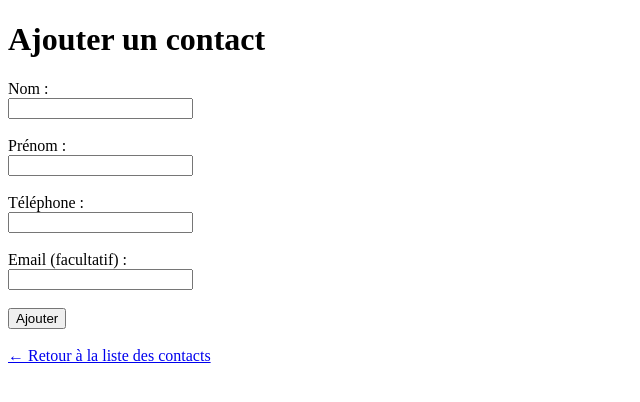
After one commit to stick13/Carnet, a PHP site: page /ajouter.php in a window 1280 px wide. The commit adds this page. Shown: the top 402 px of the page, without its empty margins (0-640 px from the left). Run offline with PHP 8.4, Linux system fonts and the light colour scheme.

Commit message:
Première verison

```diff
--- /dev/null
+++ b/ajouter.php
@@ -0,0 +1,74 @@
+<?php
+// Initialisation des variables
+$nom = $prenom = $telephone = $email = "";
+$erreurs = [];
+
+// Traitement du formulaire
+if ($_SERVER['REQUEST_METHOD'] === 'POST') {
+    $nom = trim($_POST['nom'] ?? '');
+    $prenom = trim($_POST['prenom'] ?? '');
+    $telephone = trim($_POST['telephone'] ?? '');
+    $email = trim($_POST['email'] ?? '');
+
+    // Vérification des champs obligatoires
+    if (!$nom || !$prenom || !$telephone) {
+        $erreurs[] = "Nom, prénom et téléphone sont obligatoires.";
+    }
+
+    // Vérification du format du téléphone
+    if (!preg_match('/^[0-9]{10}$/', $telephone)) {
+        $erreurs[] = "Le numéro de téléphone doit contenir exactement 10 chiffres.";
+    }
+
+    // Vérification de l'email s'il est rempli
+    if (!empty($email) && !filter_var($email, FILTER_VALIDATE_EMAIL)) {
+        $erreurs[] = "L'adresse email n'est pas valide.";
+    }
+
+    // Si tout est bon, on enregistre
+    if (empty($erreurs)) {
+        $ligne = "$nom;$prenom;$telephone;$email\n";
+        file_put_contents('contacts.txt', $ligne, FILE_APPEND);
+        header('Location: index.php?ajout=ok');
+        exit;
+    }
+}
+?>
+
+<!DOCTYPE html>
+<html lang="fr">
+<head>
+    <meta charset="UTF-8">
+    <title>Ajouter un contact</title>
+</head>
+<body>
+    <h1>Ajouter un contact</h1>
+
+    <?php if (!empty($erreurs)): ?>
+        <ul style="color: red;">
+            <?php foreach ($erreurs as $e): ?>
+                <li><?= htmlspecialchars($e) ?></li>
+            <?php endforeach; ?>
+        </ul>
+    <?php endif; ?>
+
+    <form method="POST">
+        <label>Nom :</label><br>
+        <input type="text" name="nom" value="<?= htmlspecialchars($nom) ?>" required><br><br>
+
+        <label>Prénom :</label><br>
+        <input type="text" name="prenom" value="<?= htmlspecialchars($prenom) ?>" required><br><br>
+
+        <label>Téléphone :</label><br>
+        <input type="text" name="telephone" value="<?= htmlspecialchars($telephone) ?>" required><br><br>
+
+        <label>Email (facultatif) :</label><br>
+        <input type="email" name="email" value="<?= htmlspecialchars($email) ?>"><br><br>
+
+        <button type="submit">Ajouter</button>
+    </form>
+
+    <br>
+    <a href="index.php">← Retour à la liste des contacts</a>
+</body>
+</html>
```
Also changed, not shown: index.php (+59 -1 lines), supprimer.php (added, +19 -0 lines).
